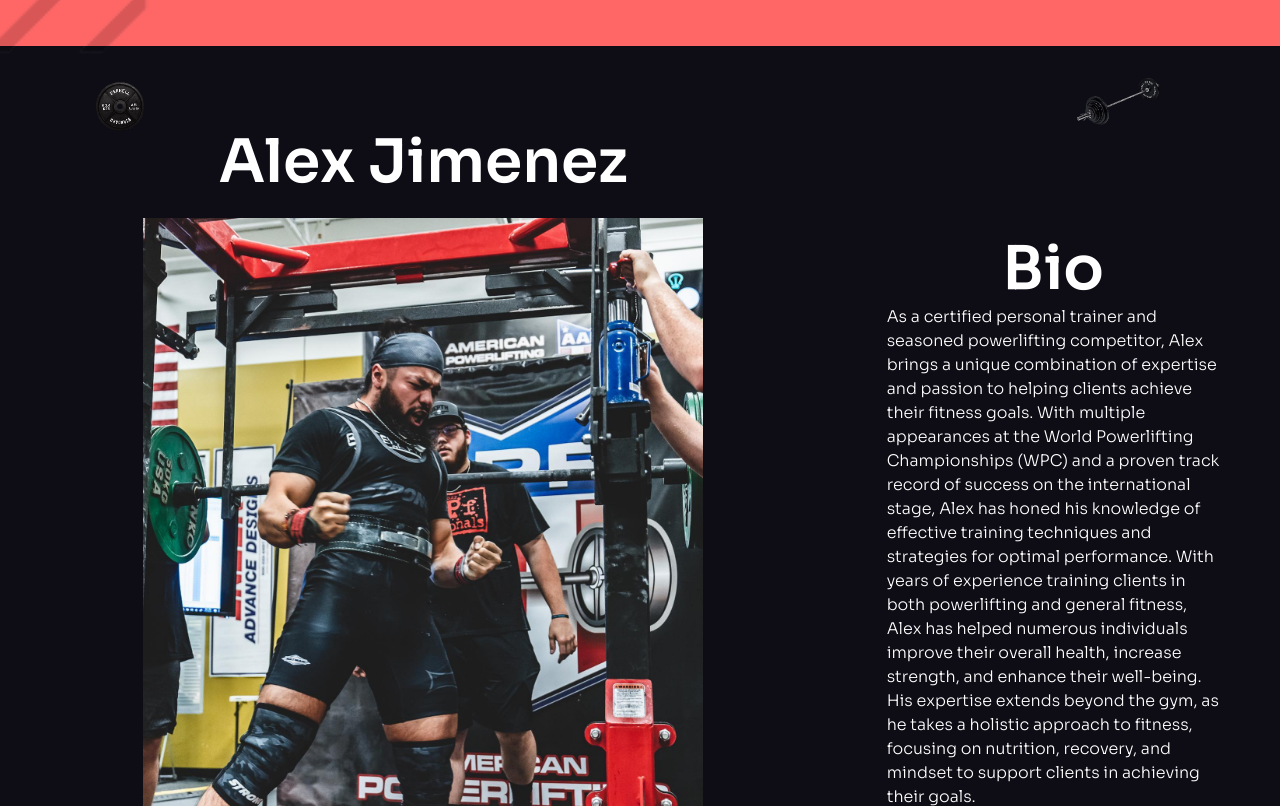
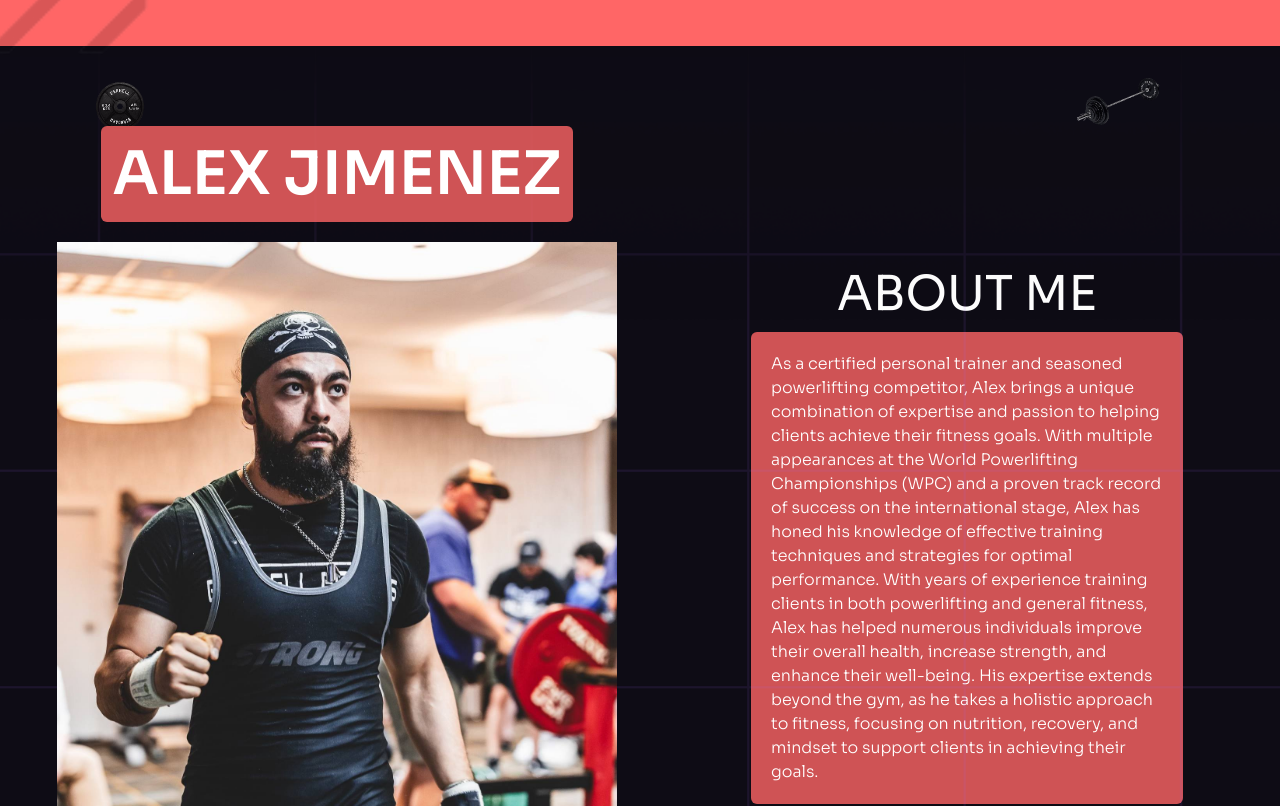
Before and after one commit to chrisjimenez10/barbell_fitness, a React (Vite) app: page / in a window 1280 px wide. Shown: the part 1054-1860 px from the top of the page. Built offline with nearby package versions, Linux system fonts and the light colour scheme.

Commit message:
completed Trainer component

```diff
--- a/src/assets/index.js
+++ b/src/assets/index.js
@@ -8,6 +8,8 @@ import benchpressIcon from "../images/benchpress_sm.png";
 import blackLines from "../images/black_lines.png";
 import barbellSet from "../images/barbell_set.jpg";
 import trainerPhoto from "../images/trainer.jpg";
+import grid from "../images/grid.png";
+import trainerPhoto2 from "../images/trainer_two.jpg";
 
 
 
@@ -20,6 +22,8 @@ export {
     benchpressIcon,
     blackLines,
     barbellSet,
-    trainerPhoto
+    trainerPhoto,
+    grid,
+    trainerPhoto2
 
 };
--- a/src/components/Trainer.jsx
+++ b/src/components/Trainer.jsx
@@ -1,20 +1,26 @@
 import Section from "./Section";
-import { trainerPhoto } from "../assets";
+import { trainerPhoto, grid, trainerPhoto2 } from "../assets";
 import { trainerBio } from "../constants";
 
 const Trainer = () => {
   return (
     <Section id="trainer">
-        <div className="flex flex-col items-center justify-center gap-5 md:grid md:grid-cols-3 md:grid-rows-1">
+      <img src={grid} alt="Grid" className="absolute inset-0 w-full" width={550} height={550}/>
+        <div className="flex flex-col flex-wrap items-center justify-center gap-5 md:flex-row">
 
             {/* Wrap Image in div/container element and give "mx-auto" to center image horizontally and "max-w-fit" to maintain aspect ratio across screen sizes */}
-            <div className="relative mx-auto max-w-fit flex flex-col items-center md:col-span-2 gap-5 animate-fadeIn">
-                <h1 className="h1">Alex Jimenez</h1>
-                <img src={trainerPhoto} alt="Trainer" className="overflow-hidden px-5" width={600} height={500}/>
+            <div className="relative mx-auto max-w-fit flex flex-col items-center gap-5 animate-fadeIn">
+                <h1 className="h1 uppercase bg-n-14/80 rounded-md p-3">Alex Jimenez</h1>
+                <div className="relative group">
+                  <img src={trainerPhoto2} alt="Trainer" className="overflow-hidden px-5 transition-opacity duration-slow group-hover:opacity-0" width={600} height={500}/>
+                  <img src={trainerPhoto} alt="Trainer" className="overflow-hidden absolute inset-0 px-5 opacity-0 transition-opacity duration-slow group-hover:opacity-100" width={600} height={500}/>
+                </div>
             </div>
-            <div className="md:col-span-1 lg:pr-10 mx-auto md:max-w-sm lg:max-w-lg">
-                <h1 className="h1 text-center">Bio</h1>
-                  <p className="body-2 text-left px-5">{trainerBio}</p>
+            <div className="md:col-span-1 lg:pr-10 mx-auto max-w-lg flex flex-col gap-2 animate-fadeIn">
+                <h2 className="h2 text-center uppercase ">About Me</h2>
+                <div className="bg-n-14/80 rounded-md p-5 mx-5">
+                  <p className="body-2 text-left">{trainerBio}</p>
+                </div>
             </div>
 
         </div>
@@ -22,4 +28,4 @@ const Trainer = () => {
   )
 }
 
-export default Trainer
+export default Trainer;
--- a/src/constants/index.js
+++ b/src/constants/index.js
@@ -53,3 +53,5 @@ export const healthyLinks = [
 
 export const trainerBio = `As a certified personal trainer and seasoned powerlifting competitor, Alex brings a unique combination of expertise and passion to helping clients achieve their fitness goals. With multiple appearances at the World Powerlifting Championships (WPC) and a proven track record of success on the international stage, Alex has honed his knowledge of effective training techniques and strategies for optimal performance.
 With years of experience training clients in both powerlifting and general fitness, Alex has helped numerous individuals improve their overall health, increase strength, and enhance their well-being. His expertise extends beyond the gym, as he takes a holistic approach to fitness, focusing on nutrition, recovery, and mindset to support clients in achieving their goals.`;
+
+{/* <iframe className="absolute inset-0 opacity-0 transition-opacity group-hover:opacity-100" src="https://www.facebook.com/plugins/video.php?height=476&href=https%3A%2F%2Fwww.facebook.com%2FJimAlex17%2Fvideos%2F387350214336887%2F&show_text=false&width=380&t=0&autoplay=1&muted=1&loop=1" style={{border:"none", overflow:"hidden", width:"100%", height:"100%"}} allowfullscreen={true} allow="autoplay; clipboard-write; encrypted-media; picture-in-picture; web-share" allowFullScreen="true"></iframe>  */}
--- a/src/index.css
+++ b/src/index.css
@@ -37,5 +37,5 @@
 }
 
 .animate-fadeIn {
-  animation: fadeIn 2s ease-in-out;
+  animation: fadeIn 4s ease-in-out;
 }
--- a/tailwind.config.js
+++ b/tailwind.config.js
@@ -58,6 +58,7 @@ export default {
       },
       transitionDuration: {
         DEFAULT: "200ms",
+        slow: "500ms"
       },
       transitionTimingFunction: {
         DEFAULT: "linear",
```
Also changed, not shown: src/images/grid.png (added), src/images/trainer_two.jpg (added).
